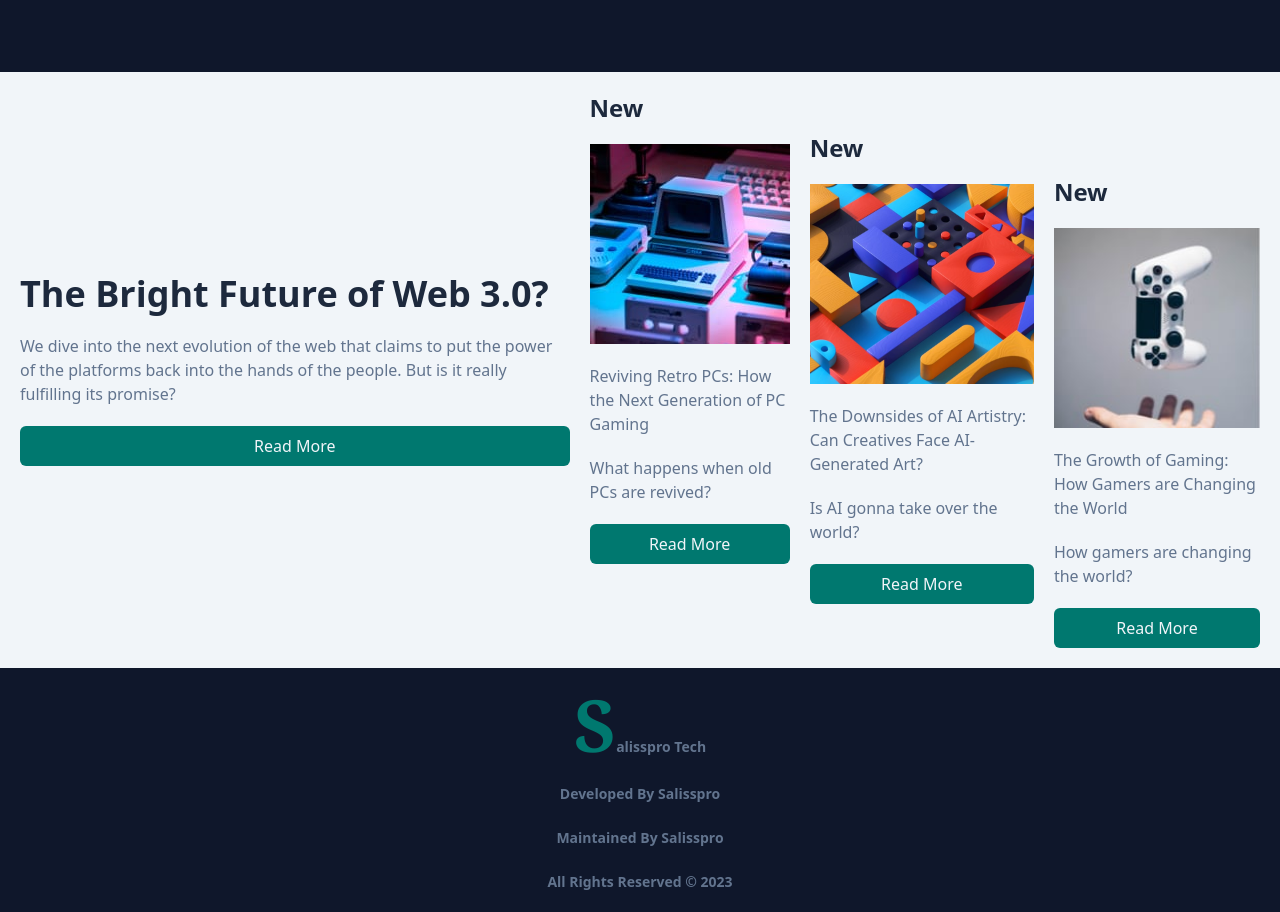
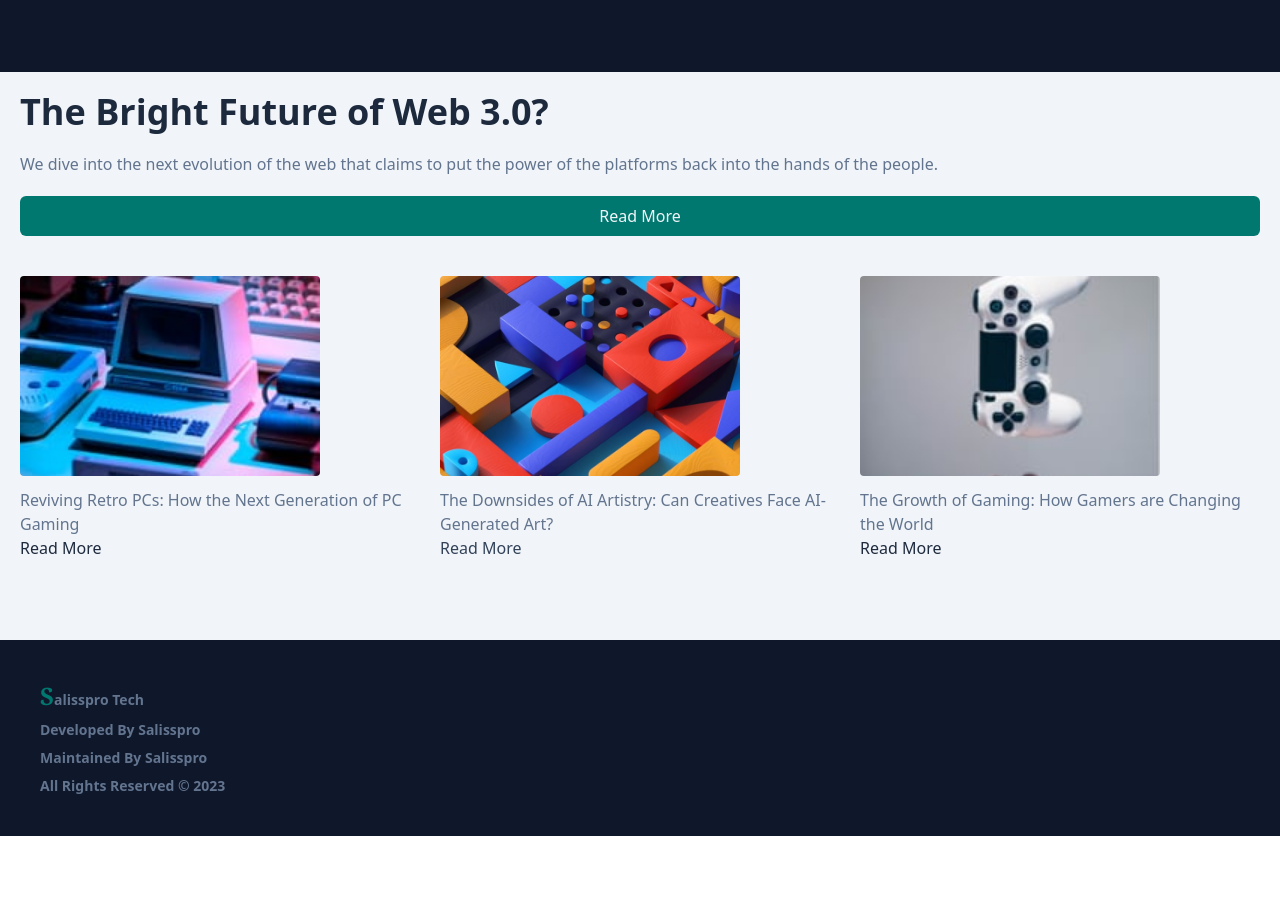
Before and after one commit to Salisspro/my-school, a React (Vite) app: page / in a window 1280 px wide. Shown: the part 480-1392 px from the top of the page. After the commit the page ends 1316 px from the top, so only its background shows below. Built offline with nearby package versions, Linux system fonts and the light colour scheme.

Commit message:
new update

```diff
--- a/src/components/Footer.jsx
+++ b/src/components/Footer.jsx
@@ -2,11 +2,11 @@
 
 export default function Footer() {
   return (
-    <div className="flex items-center justify-between p-2 flex-col">
-      <h1 className='text-slate-500 text-sm p-3 capitalize font-bold'> <span className='text-7xl text-teal-700 font-serif'>s</span >alisspro tech</h1>
-      <p className='text-slate-500 text-sm p-3 capitalize font-bold'>Developed by salisspro</p>
-      <p className='text-slate-500 text-sm p-3 capitalize font-bold'>Maintained by salisspro</p>
-      <p className='text-slate-500 text-sm p-3 capitalize font-bold'>All rights reserved &copy; 2023</p>
+    <div className="p-10 space-y-2">
+      <h1 className='text-slate-500 text-sm  capitalize font-bold'> <span className='text-2xl text-teal-700 font-serif'>s</span >alisspro tech</h1>
+      <p className='text-slate-500 text-sm  capitalize font-bold'>Developed by salisspro</p>
+      <p className='text-slate-500 text-sm  capitalize font-bold'>Maintained by salisspro</p>
+      <p className='text-slate-500 text-sm  capitalize font-bold'>All rights reserved &copy; 2023</p>
 
     </div>
   )
--- a/src/components/Hero.jsx
+++ b/src/components/Hero.jsx
@@ -1,49 +1,57 @@
 import IMG1 from '../assets/images/image-retro-pcs.jpg'
 import IMG2 from '../assets/images/image-web-3-mobile.jpg'
 import IMG3 from '../assets/images/image-gaming-growth.jpg'
+import { useState } from 'react'
 
 function Hero() {
+
+   const [readMore, setReadMore] = useState(false)
+   const [readMore1, setReadMore1] = useState(false)
+   const [readMore2, setReadMore2] = useState(false)
+   const [readMore3, setReadMore3] = useState(false)
+
+
    return (
-      <div className='flex flex-col md:flex-row items-center justify-between p-5 bg-slate-100'>
-         <div className='flex flex-col space-y-5'>
+      <div className='p-5 bg-slate-100'>
+         <div className='grid grid-cols-1 space-y-5'>
             <h1 className='text-4xl font-bold text-slate-800'>The Bright Future of Web 3.0?</h1>
-            <p className='text-slate-500'>We dive into the next evolution of the web that claims to put the power of the platforms back into the hands of the people. But is it really fulfilling its promise?</p>
-            <button className='bg-teal-700 text-slate-100 p-2 rounded-md'>Read More</button>
+            <p className='text-slate-500'>We dive into the next evolution of the web that claims to put the power of the platforms back into the hands of the people.{readMore1 && 'But is it really fulfilling its promise?'}</p>
+            <button onClick={()=> setReadMore(!readMore)} className='bg-teal-700 text-slate-100 p-2 rounded-md'>Read More</button>
          </div>
 
 
-         <div className='flex flex-col md:flex-row space-x-5 mt-10 md:mt-0 ml-5'>
-            <div className='flex flex-col space-y-5'>
-               <h1 className='text-2xl font-bold text-slate-800'>New</h1>
-               <img src={IMG1} alt="" className='w-full md:w-[300px] h-[200px] object-cover' />
-               <p className='text-slate-500'>Reviving Retro PCs: How the Next Generation of PC Gaming</p>
-               <p className='text-slate-500'>What happens when old PCs are revived?</p>
-               <button className='bg-teal-700 text-slate-100 p-2 rounded-md'>Read More</button>
+         <div className='md:grid md:grid-cols-3 gap-5 mt-10'>
+            <div className='mb-15'>
 
+               <img src={IMG1} alt="" className='rounded w-full md:w-[300px] h-[200px] object-cover' />
+               <p className='text-slate-500 mt-3 line-clamp-3 '>Reviving Retro PCs: How the Next Generation of PC Gaming</p>
+               <p className='text-slate-500'>{readMore1 && 'What happens when old PCs are revived?'}
+               <button onClick={()=>setReadMore1(!readMore1)} className=' text-slate-800 '>Read More</button>
+               </p>
 
             </div>
 
 
-            <div className='flex flex-col space-y-5 mt-10'>
-               <h1 className='text-2xl font-bold text-slate-800'>New</h1>
-               <img src={IMG2} alt="" className='w-full md:w-[300px] h-[200px] object-cover' />
-               <p className='text-slate-500'>The Downsides of AI Artistry: Can Creatives Face AI-Generated Art?</p>
-               <p className='text-slate-500'>Is AI gonna take over the world?</p>
-               <button className='bg-teal-700 text-slate-100 p-2 rounded-md'>Read More</button>
+            <div className='mb-15'>
 
-
+               <img src={IMG2} alt="" className='rounded w-full md:w-[300px] h-[200px] object-cover' />
+               <p className='mt-3 text-slate-500 line-clamp-3'>The Downsides of AI Artistry: Can Creatives Face AI-Generated Art?</p>
+               <p className='text-slate-500'>
+                  {readMore2 && 'Is AI gonna take over the world?'}
+               <button onClick={()=> setReadMore2(!readMore2)} className=' text-slate-700 '>Read More</button>
+               </p>
 
             </div>
 
 
-            <div className='flex flex-col space-y-5 mt-21'>
+            <div className='mb-15'>
 
-               <h1 className='text-2xl font-bold text-slate-800'>New</h1>
+               <img src={IMG3} alt="" className='w-full md:w-[300px] h-[200px] object-cover rounded' />
+               <p className='text-slate-500 line-clamp-3 mt-3'>The Growth of Gaming: How Gamers are Changing the World</p>
+               <p className='text-slate-500'>{readMore3 && 'How gamers are changing the world? '}
 
-               <img src={IMG3} alt="" className='w-full md:w-[300px] h-[200px] object-cover' />
-               <p className='text-slate-500'>The Growth of Gaming: How Gamers are Changing the World</p>
-               <p className='text-slate-500'>How gamers are changing the world?</p>
-               <button className='bg-teal-700 text-slate-100 p-2 rounded-md'>Read More</button>
+               <button onClick={()=> setReadMore3(!readMore3)} className=' text-slate-800 '>Read More</button>
+               </p>
             </div>
          </div>
       </div>
--- a/src/components/User.jsx
+++ b/src/components/User.jsx
@@ -29,7 +29,7 @@
          </div>
          <div className='border border-teal-600 my-15 flex items-center justify-center flex-col lg:grid lg:grid-cols-2 p-5 rounded-2xl md:w-1/2'>
          <div className='h-full '>
-            <img className='p-10 rounded' src={IMG} alt="" />
+            <img className='rounded' src={IMG} alt="" />
 
          </div>
             <p className=''>Hi, i am Salisu Yushau Sulaiman
```
